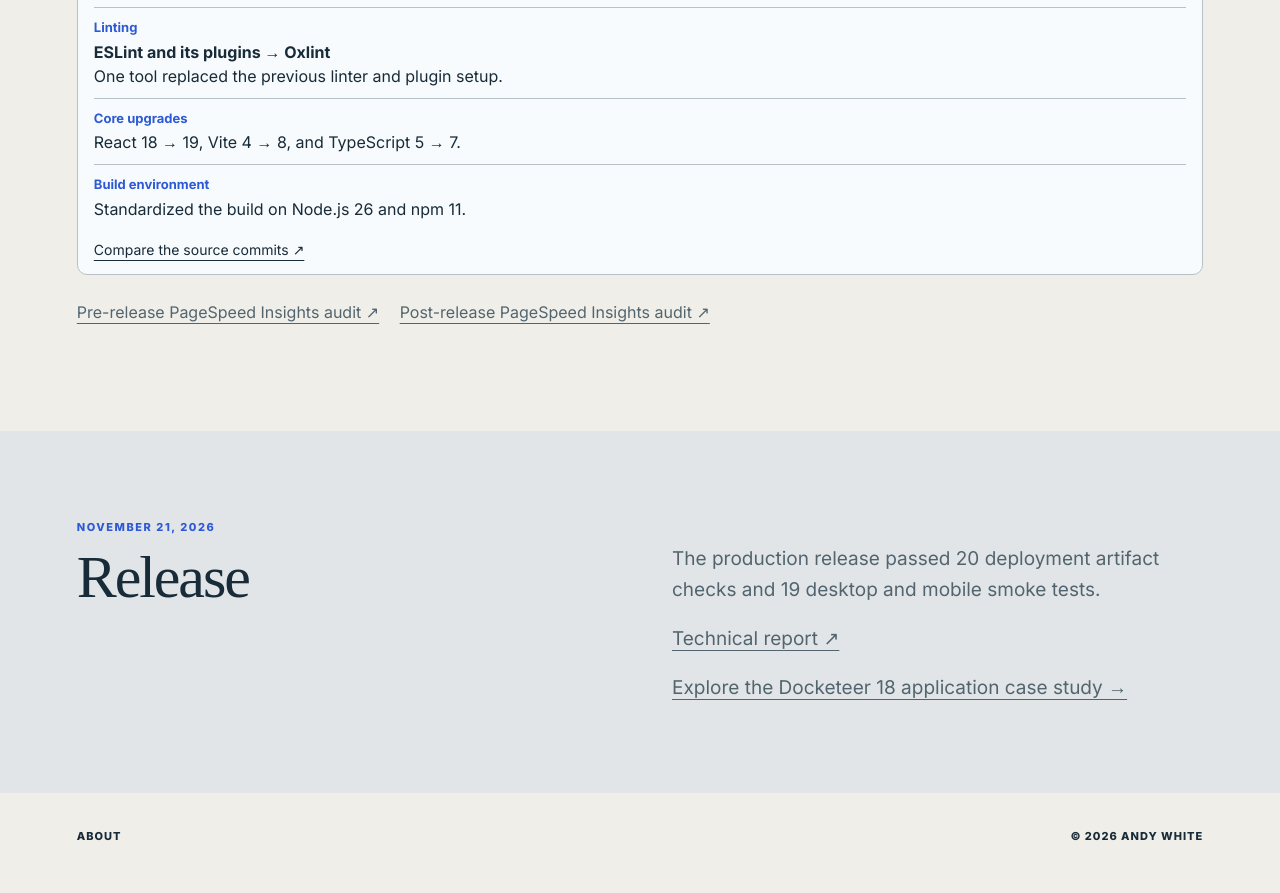
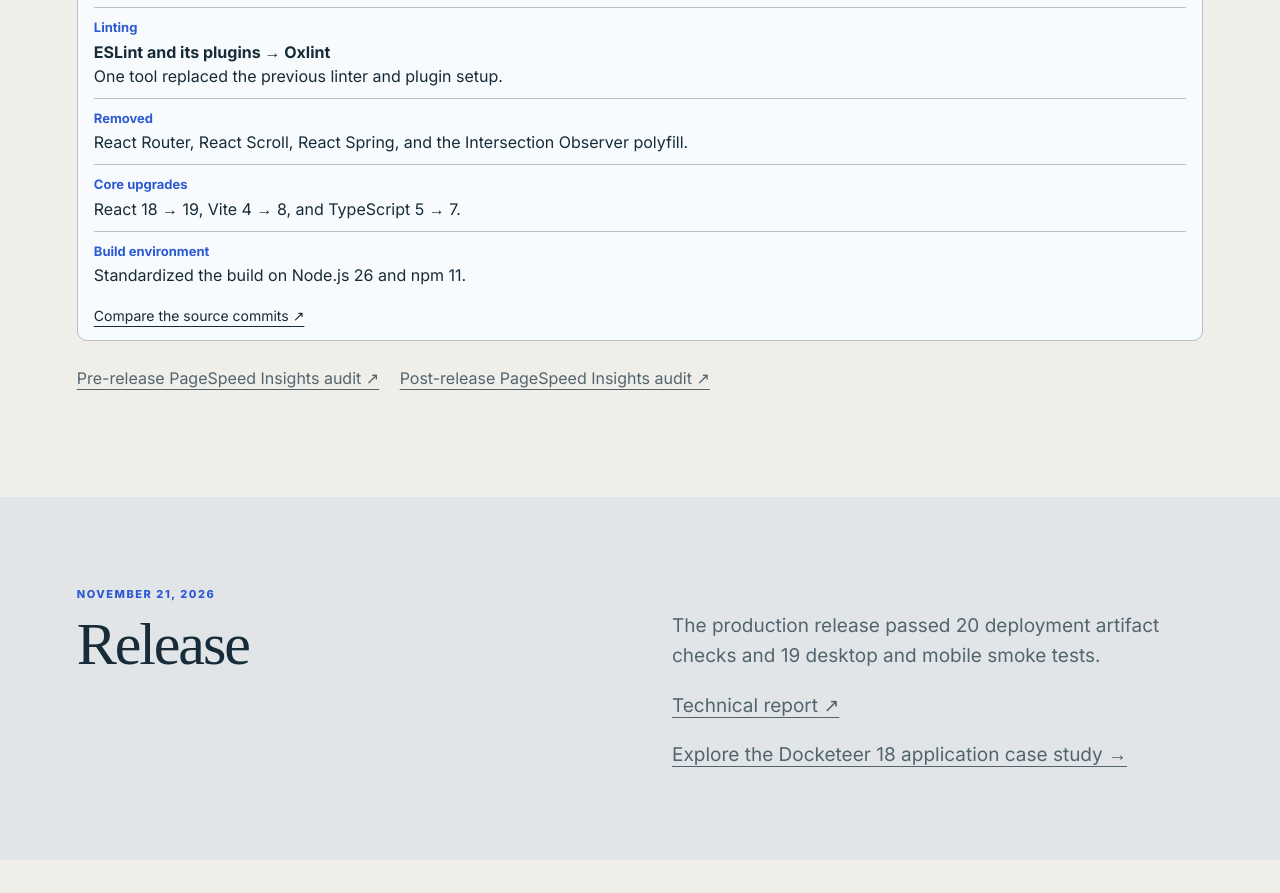
Before and after one commit to ComfyClicks/comfyclicks.github.io, a plain HTML site: page projects/docketeer-website.html in a window 1280 px wide. Shown: the part 3714-4607 px from the top of the page. Drawn offline with Linux system fonts and the light colour scheme; a web font is replaced by a local one.

Commit message:
List removed Docketeer dependencies

```diff
--- a/projects/docketeer-website.html
+++ b/projects/docketeer-website.html
@@ -194,6 +194,7 @@
           <div><dt>Star field</dt><dd><strong>Three.js and React Three Fiber → Canvas 2D</strong><br>The animation now runs on a browser API with no 3D library.</dd></div>
           <div><dt>Unit testing</dt><dd><strong>Jest, Babel, and ts-jest → Vitest</strong><br>The test setup now uses the same toolchain as the Vite build.</dd></div>
           <div><dt>Linting</dt><dd><strong>ESLint and its plugins → Oxlint</strong><br>One tool replaced the previous linter and plugin setup.</dd></div>
+          <div><dt>Removed</dt><dd>React Router, React Scroll, React Spring, and the Intersection Observer polyfill.</dd></div>
           <div><dt>Core upgrades</dt><dd>React 18 → 19, Vite 4 → 8, and TypeScript 5 → 7.</dd></div>
           <div><dt>Build environment</dt><dd>Standardized the build on Node.js 26 and npm 11.</dd></div>
         </dl>
```
